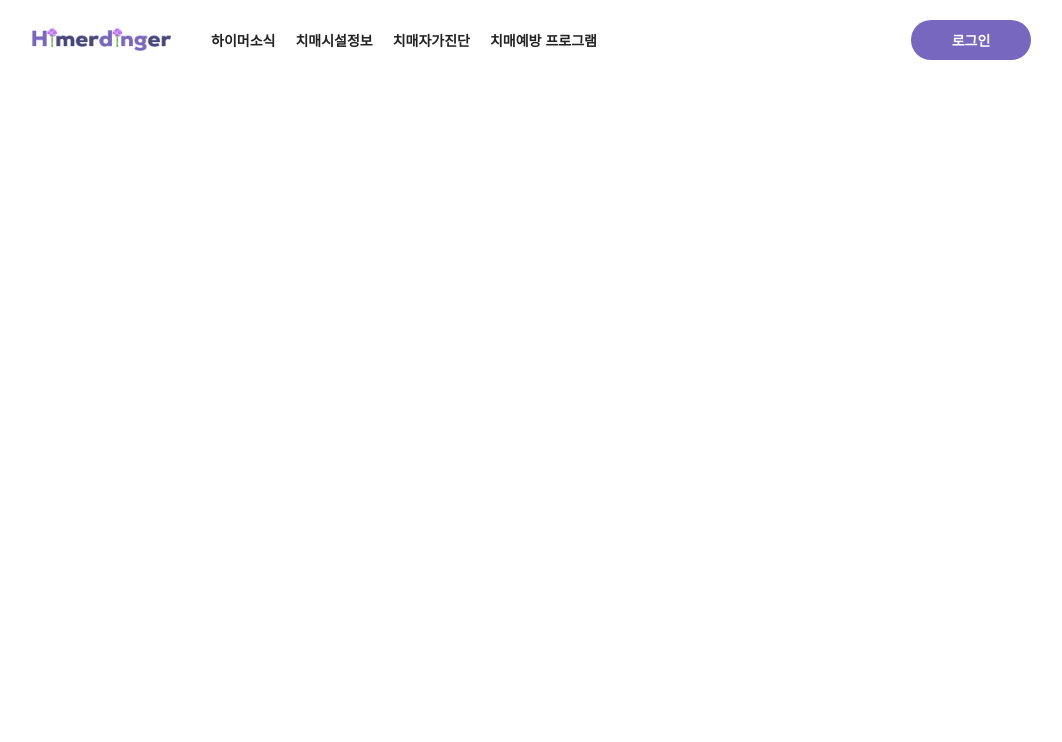
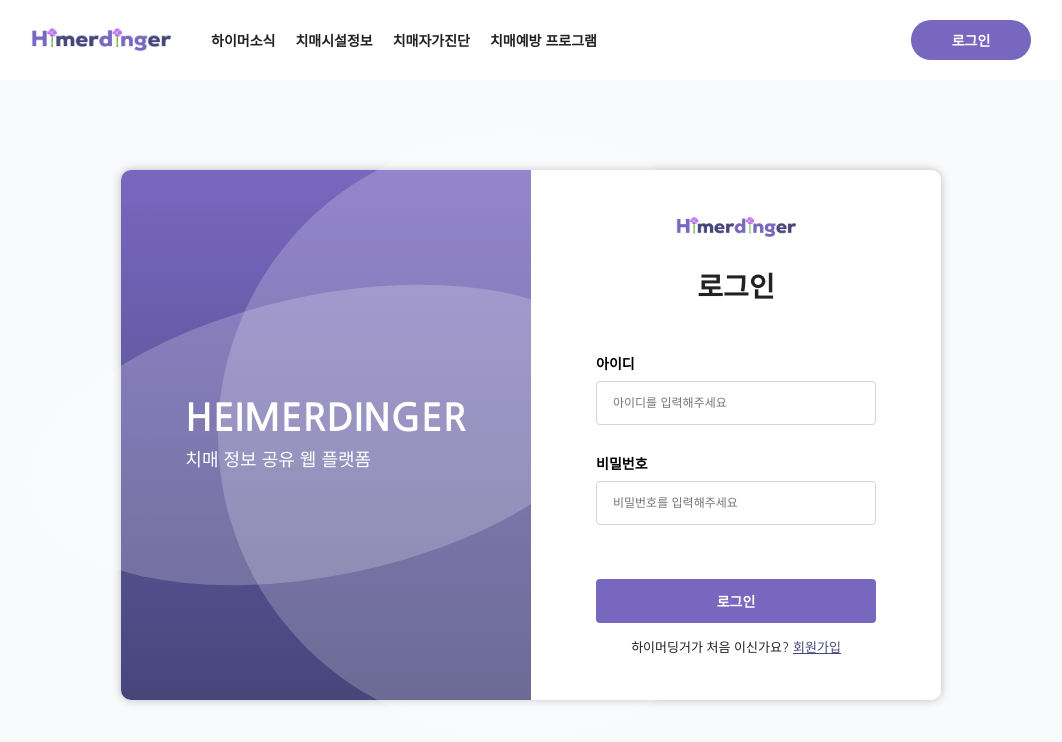
Before and after one commit to Heimerdinger-DSM/Heimerdinger-FrontEnd-V2, a Next.js app: page /login in a window 1280 px wide. Shown: the top 742 px of the page, without its empty margins (109-1171 px from the left). Built offline with nearby package versions, Linux system fonts and the light colour scheme.

Commit message:
[CREATE] login

```diff
--- /dev/null
+++ b/components/login/background.tsx
@@ -0,0 +1,79 @@
+import { theme } from "@/styles/theme";
+import styled from "@emotion/styled";
+import Item from "./item";
+
+export default function Background() {
+  return (
+    <Container>
+      <Wrapper>
+        <Circle1></Circle1>
+        <Circle2></Circle2>
+        <TextBox>
+          <Title>HEIMERDINGER</Title>
+          <Content>치매 정보 공유 웹 플랫폼</Content>
+        </TextBox>
+      </Wrapper>
+      <Item />
+    </Container>
+  );
+}
+
+const Container = styled.div`
+  width: 820px;
+  height: 530px;
+  margin-top: 70px;
+  border-radius: 10px;
+  display: flex;
+  align-items: center;
+  justify-content: space-between;
+  background-color: ${theme.whiteColor};
+  box-shadow: 0px 0px 10px rgba(0, 0, 0, 0.25);
+`;
+
+const Wrapper = styled.div`
+  position: relative;
+  width: 50%;
+  height: 100%;
+  border-radius: 10px 0 0 10px;
+  display: flex;
+  align-items: center;
+  justify-content: center;
+  background: linear-gradient(180deg, #7867bf 0%, #47467b 100%);
+`;
+
+const Circle = styled.div`
+  position: absolute;
+  width: 600px;
+  border-radius: 50%;
+  background-color: ${theme.whiteColor};
+  opacity: 0.2;
+`;
+
+const Circle1 = styled(Circle)`
+  height: 280px;
+  transform: rotate(-11.85deg);
+`;
+
+const Circle2 = styled(Circle)`
+  right: -70%;
+  height: 600px;
+`;
+
+const TextBox = styled.div`
+  display: flex;
+  gap: 8px;
+  align-items: flex-start;
+  justify-content: center;
+  flex-direction: column;
+  color: ${theme.whiteColor};
+`;
+
+const Title = styled.div`
+  font-size: 38px;
+  font-weight: 700;
+`;
+
+const Content = styled.div`
+  font-size: 18px;
+  font-weight: 500;
+`;
--- /dev/null
+++ b/components/login/item.tsx
@@ -0,0 +1,127 @@
+import { theme } from "@/styles/theme";
+import styled from "@emotion/styled";
+import Link from "next/link";
+
+export default function Item() {
+  return (
+    <Container>
+      <TitleBox>
+        <Logo src="/imgs/login/logo.png" />
+        <Login>로그인</Login>
+      </TitleBox>
+
+      <ItemBox>
+        <InputBox>
+          <Summary>아이디</Summary>
+          <Input placeholder="아이디를 입력해주세요" />
+        </InputBox>
+        <InputBox>
+          <Summary>비밀번호</Summary>
+          <Input placeholder="비밀번호를 입력해주세요" />
+        </InputBox>
+      </ItemBox>
+
+      <Button>로그인</Button>
+      <RouteBox>
+        <Text>하이머딩거가 처음 이신가요?</Text>
+        <Link href="/signup">
+          <SignUp>회원가입</SignUp>
+        </Link>
+      </RouteBox>
+    </Container>
+  );
+}
+const Container = styled.div`
+  width: 50%;
+  height: 100%;
+  border-radius: 0 10px 10px 0;
+  display: flex;
+  align-items: center;
+  justify-content: center;
+  flex-direction: column;
+  background-color: ${theme.whiteColor};
+  z-index: 10;
+`;
+
+const TitleBox = styled.div`
+  display: flex;
+  gap: 28px;
+  align-items: center;
+  justify-content: center;
+  flex-direction: column;
+`;
+
+const Logo = styled.img`
+  width: 120px;
+`;
+
+const Login = styled.h1`
+  font-size: 28px;
+  font-weight: 800;
+  color: ${theme.blackColor};
+`;
+
+const ItemBox = styled.div`
+  margin-top: 48px;
+  display: flex;
+  gap: 28px;
+  align-items: flex-start;
+  justify-content: center;
+  flex-direction: column;
+`;
+
+const InputBox = styled.div`
+  display: flex;
+  gap: 8px;
+  align-items: flex-start;
+  justify-content: center;
+  flex-direction: column;
+`;
+
+const Summary = styled.p`
+  font-size: 14px;
+  font-weight: 700;
+`;
+
+const Input = styled.input`
+  width: 280px;
+  height: 44px;
+  padding-left: 16px;
+  border: 1px solid ${theme.thinGrayColor};
+  border-radius: 4px;
+  outline: none;
+  font-size: 12px;
+  color: ${theme.blackColor};
+  background-color: ${theme.whiteColor};
+`;
+
+const Button = styled.button`
+  width: 280px;
+  height: 44px;
+  margin-top: 54px;
+  border: none;
+  border-radius: 4px;
+  font-size: 14px;
+  font-weight: 700;
+  color: ${theme.whiteColor};
+  background-color: ${theme.mainPurpleColor};
+`;
+
+const RouteBox = styled.div`
+  margin-top: 14px;
+  display: flex;
+  gap: 4px;
+  align-items: center;
+  justify-content: center;
+  font-size: 13px;
+  font-weight: 500;
+`;
+
+const Text = styled.p`
+  color: ${theme.blackColor};
+`;
+
+const SignUp = styled.p`
+  text-decoration: underline;
+  color: ${theme.mainNavyColor};
+`;
--- a/pages/login.tsx
+++ b/pages/login.tsx
@@ -1,7 +1,21 @@
+import Background from "@/components/login/background";
+import { theme } from "@/styles/theme";
+import styled from "@emotion/styled";
+
 export default function Login() {
   return (
-    <>
-      <h1>login</h1>
-    </>
+    <Container>
+      <Background />
+    </Container>
   );
 }
+
+const Container = styled.div`
+  width: 100%;
+  height: 100vh;
+  display: flex;
+  align-items: center;
+  justify-content: center;
+  background-color: ${theme.backgroundColor};
+  overflow-y: hidden;
+`;
```
Also changed, not shown: public/imgs/login/logo.png (added), 1 other file (tests, documents, lock files or other folders).
